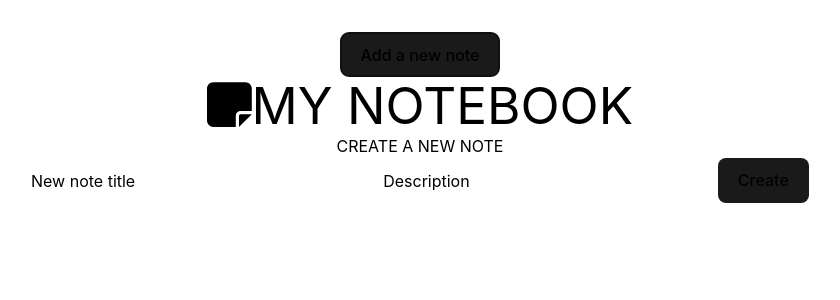
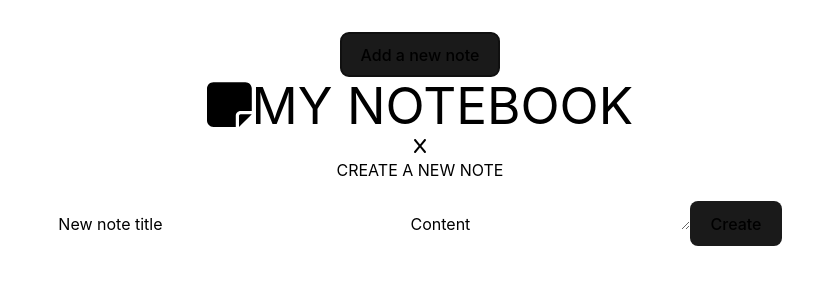
Before and after one commit to allanJosueChavez/react-notes-app, a React (Vite) app: page / in a window 1280 px wide. Both pictures are taken after a click on the button "Add a new note". Shown: the top 300 px of the page, without its empty margins (220-1060 px from the left). Built offline with nearby package versions, Linux system fonts and the light colour scheme.

Commit message:
feat: content textarea and fix edit conent

```diff
--- a/src/components/NewNoteDialog.jsx
+++ b/src/components/NewNoteDialog.jsx
@@ -1,5 +1,5 @@
-//import { Input } from "@material-tailwind/react";
-
+import { FontAwesomeIcon } from "@fortawesome/react-fontawesome";//import { Input } from "@material-tailwind/react";
+import { faPen, faX } from "@fortawesome/free-solid-svg-icons";
 import { useState } from "react";
 
 function NewNoteDialog({ isOpen, onClose, addNewNote, notes }) {
@@ -38,7 +38,16 @@ function NewNoteDialog({ isOpen, onClose, addNewNote, notes }) {
           }
           onClick={handleBlurDivClick}
         >
-            <div className="shadow-lg bg-white rounded-lg w-80 h-72">
+            <div className="shadow-lg bg-white rounded-lg w-8/12 h-11/12">
+            <div
+              onClick={() => onClose()}
+              className={"float-right cursor-pointer mr-4 mt-2 w-4 h-4"}
+            >
+              <FontAwesomeIcon
+                icon={faX}
+                className="text-black cursor-pointer m-1 w-4 h-4"
+              />
+            </div>
                 <div className="m-6">
                     <h3 className="m-4">CREATE A NEW NOTE</h3>
 
@@ -51,8 +60,8 @@ function NewNoteDialog({ isOpen, onClose, addNewNote, notes }) {
         onChange={handleInputChange}
         className="w-full px-3 py-2 border rounded-md focus:outline-none focus:ring focus:border-blue-300"
     />
-    <label htmlFor="newNoteDescription" className="block text-gray-700 text-sm font-bold mb-2">Description</label>
-    <input
+    <label htmlFor="newNoteDescription" className="block text-gray-700 text-sm font-bold mb-2">Content</label>
+    <textarea
         id="newNoteDescription"
         name="newNoteDescription"
         value={newNoteDescription}
--- a/src/components/Note.jsx
+++ b/src/components/Note.jsx
@@ -1,4 +1,4 @@
-import { faPen } from "@fortawesome/free-solid-svg-icons";
+import { faPen, faX } from "@fortawesome/free-solid-svg-icons";
 import { FontAwesomeIcon } from "@fortawesome/react-fontawesome";
 import { Tooltip as ReactTooltip } from "react-tooltip";
 import { useRef, useState, useEffect } from "react";
@@ -22,7 +22,10 @@ function Note({ noteToOpen, setNoteToOpen, isNoteOpen, editNoteTitle }) {
       setNoteToOpen(null);
     }
   };
-
+//Close note function
+    const closeNote = ()=>{
+        setNoteToOpen(null);
+}
   const editTitle = () => {
     console.log("Editing note title");
     setEditTitle(true);
@@ -59,7 +62,16 @@ function Note({ noteToOpen, setNoteToOpen, isNoteOpen, editNoteTitle }) {
       onClick={handleBlurDivClick}
     >
       <div className={"h-auto w-8/12"}>
-        <div className="note rounded-lg shadow-lg bg-purple-200 mt-10  h-full p-6">
+        <div className="note rounded-lg shadow-lg bg-cyan-200 mt-10  h-full p-6">
+        <div
+              onClick={() => closeNote()}
+              className={"text-left"}
+            >
+              <FontAwesomeIcon
+                icon={faX}
+                className="text-black cursor-pointer m-1 w-4 h-4"
+              />
+            </div>
           {/* <h3>This is the CURRENT note SELECTED</h3> */}
           <div className="flex items-center">
             <h3
@@ -112,10 +124,10 @@ function Note({ noteToOpen, setNoteToOpen, isNoteOpen, editNoteTitle }) {
           </div>
 
           <hr
-            className={"w-76 h-0.5 mx-2 bg-gray-400 border-0 rounded solid"}
+            className={"w-76 h-0.5 mx-2 bg-white border-0 rounded solid"}
           ></hr>
           {/* <hr class="solid"></hr> */}
-          <div className="flex items-center">
+          <div className="flex items-center justify-center mt-5">
             <span>
               <div
                 onClick={() => editContent()}
--- a/src/index.css
+++ b/src/index.css
@@ -7,7 +7,7 @@
   font-family: Inter, system-ui, Avenir, Helvetica, Arial, sans-serif;
   line-height: 1.5;
   font-weight: 400;
-
+  cursor: auto;
   /* color-scheme: light dark;
   color: rgba(255, 255, 255, 0.87);
   background-color: #242424; */
```
Also changed, not shown: 1 other file (tests, documents, lock files or other folders).
